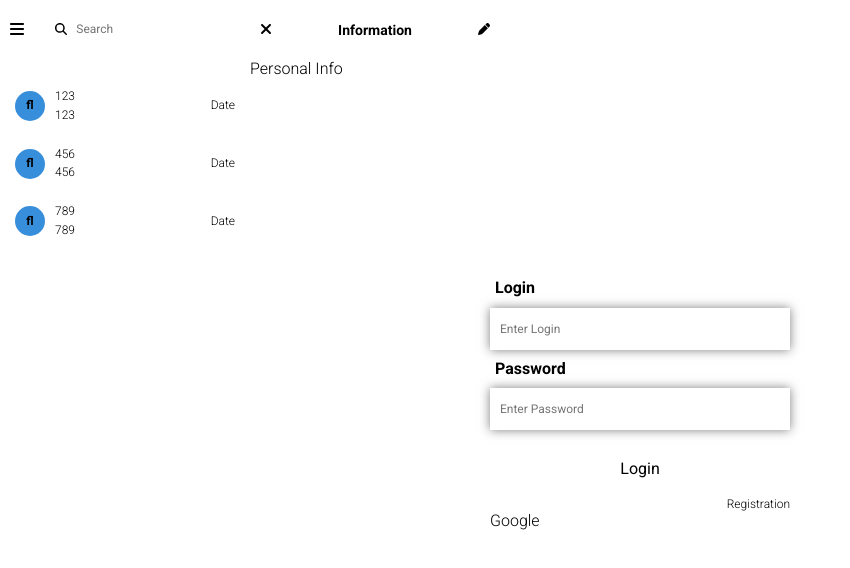
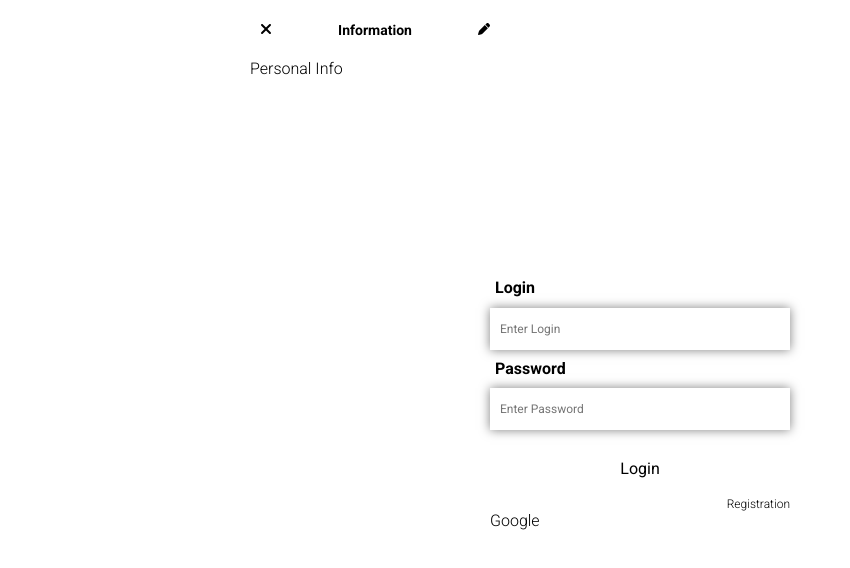
Before and after one commit to dima993993/Messanger-app, a React (Create React App) app: page /authorization in a window 1280 px wide. Shown: the top 568 px of the page, without its empty margins (0-850 px from the left). Built offline with nearby package versions, Linux system fonts and the light colour scheme; the HTML template or start-up script is replaced by a standard one.

Commit message:
add dialogs in left aside

```diff
--- a/src/App.js
+++ b/src/App.js
@@ -1,10 +1,12 @@
-import { useState } from "react";
+import { useEffect, useState } from "react";
 import { Routes, Route } from "react-router-dom";
 import { Content } from "./components/Content/Content";
 import { LeftAside } from "./components/LeftAside/LeftAside";
 import { RightAside } from "./components/RightAside/RightAside";
 import styled from "styled-components";
 import { Authorization } from "./components/Authorization/Authorization";
+import { connect } from "react-redux";
+import { useNavigate } from "react-router";
 
 const WrapperApp = styled.div`
   height: 100vh;
@@ -12,8 +14,16 @@ const WrapperApp = styled.div`
   overflow-x: hidden;
 `;
 
-const App = () => {
+const AppComponent = (props) => {
   let [openRightAside, setOpenRightAside] = useState(false);
+  let navigate = useNavigate();
+  useEffect(() => {
+    if (props.authorizedUser.length === 0) {
+      navigate("/authorization");
+    } else {
+      navigate("/");
+    }
+  }, [props.authorizedUser]);
   return (
     <WrapperApp>
       <LeftAside />
@@ -35,5 +45,11 @@ const App = () => {
     </WrapperApp>
   );
 };
+const mapStateToProps = (state) => {
+  return {
+    authorizedUser: state.usersReducer.authorizedUser,
+  };
+};
+const App = connect(mapStateToProps, {})(AppComponent);
 
 export default App;
--- a/src/components/Authorization/Authorization.jsx
+++ b/src/components/Authorization/Authorization.jsx
@@ -40,12 +40,6 @@ const WrapperAuthorized = styled.div`
 const AuthorizationComponent = (props) => {
   let login = useField("", { isEmpty: true, minLength: 9, maxLength: 13 });
   let password = useField("", { isEmpty: true, minLength: 6, maxLength: 10 });
-  let navigate = useNavigate();
-  useEffect(() => {
-    if (props.authorizedUser) {
-      navigate("/");
-    }
-  }, []);
 
   return (
     <WrapperAuthorized>
--- a/src/components/Content/Content.jsx
+++ b/src/components/Content/Content.jsx
@@ -1,9 +1,5 @@
-import { useEffect } from "react";
 import { connect } from "react-redux";
-import {
-  chooseCurrentDialog,
-  chooseCurrentDialogUser,
-} from "../../redux/dialogsReducer";
+import { chooseCurrentDialog } from "../../redux/dialogsReducer";
 import EnterMessege from "./EnterMessage";
 import HeaderContent from "./HeaderContent";
 import MessagesContainer from "./Messages/MessagesContainer";
@@ -32,11 +28,9 @@ const mapStateToProps = (state) => {
     dialogs: state.dialogsReducer.dialogs,
     currentDialog: state.dialogsReducer.currentDialog,
     messages: state.messagesReducer.messages,
-    currentDialogUser: state.dialogsReducer.currentDialogUser,
   };
 };
 
 export const Content = connect(mapStateToProps, {
   chooseCurrentDialog,
-  chooseCurrentDialogUser,
 })(ContentComponent);
--- a/src/components/LeftAside/Dialog.jsx
+++ b/src/components/LeftAside/Dialog.jsx
@@ -34,6 +34,7 @@ const DialogWrapper = styled.div`
 `;
 
 const Dialog = ({ dialog, userInfo, date, chooseCurrentDialog }) => {
+  console.log(userInfo);
   return (
     <DialogWrapper>
       <NavLink
@@ -43,16 +44,16 @@ const Dialog = ({ dialog, userInfo, date, chooseCurrentDialog }) => {
       >
         <div className="photo">
           <UserPhoto
-            photo={null}
-            firstName={"firstName"}
-            lastName={"lastName"}
+            photo={userInfo.photo}
+            firstName={userInfo.firstName}
+            lastName={userInfo.lastName}
           />
         </div>
         <div className="name_block">
-          <div>{dialog}</div>
-          <div>{dialog}</div>
+          <div>{userInfo.firstName + " " + userInfo.lastName}</div>
+          <div>{dialog.lastMessage}</div>
         </div>
-        <div className="date">Date</div>
+        <div className="date">{date}</div>
       </NavLink>
     </DialogWrapper>
   );
--- a/src/components/LeftAside/LeftAside.jsx
+++ b/src/components/LeftAside/LeftAside.jsx
@@ -2,11 +2,7 @@ import { connect } from "react-redux";
 import Dialog from "./Dialog";
 import HeaderLeftAside from "./HeaderLeftAside";
 import styled from "styled-components";
-import {
-  chooseCurrentDialog,
-  chooseCurrentDialogUser,
-} from "../../redux/dialogsReducer";
-let dialogs = ["123", "456", "789"];
+import { chooseCurrentDialog } from "../../redux/dialogsReducer";
 
 const LeftAsideWrapper = styled.div`
   background-color: var(--color-basic);
@@ -29,14 +25,36 @@ const DialogsContainer = styled.div`
 `;
 
 const LeftAsideComponent = (props) => {
+  console.log(props.authorizedUser);
   return (
     <LeftAsideWrapper>
-      <HeaderLeftAside />
-      <DialogsContainer>
-        {dialogs.map((dialog, index) => {
-          return <Dialog key={index} dialog={dialog} />;
-        })}
-      </DialogsContainer>
+      {props.authorizedUser.length > 0 ? (
+        <>
+          <HeaderLeftAside />
+          <DialogsContainer>
+            {props.dialogs.map((dialog, index) => {
+              let objUsers = Object.keys(dialog.userInfo);
+              let rules =
+                objUsers[0] === props.authorizedUser[0].idUser
+                  ? objUsers[0]
+                  : objUsers[1];
+              console.log(rules);
+
+              return (
+                <Dialog
+                  key={index}
+                  dialog={dialog}
+                  chooseCurrentDialog={props.chooseCurrentDialog}
+                  userInfo={dialog.userInfo[rules]}
+                  date={dialog.date.getHours() + ":" + dialog.date.getMinutes()}
+                />
+              );
+            })}
+          </DialogsContainer>
+        </>
+      ) : (
+        <div></div>
+      )}
     </LeftAsideWrapper>
   );
 };
@@ -44,13 +62,10 @@ const LeftAsideComponent = (props) => {
 const mapStateToProps = (state) => {
   return {
     dialogs: state.dialogsReducer.dialogs,
-    messages: state.messagesReducer.messages,
-    authorizationUser: state.usersReducer.authorizationUser,
-    currentDialogUser: state.dialogsReducer.currentDialogUser,
+    authorizedUser: state.usersReducer.authorizedUser,
   };
 };
 
 export const LeftAside = connect(mapStateToProps, {
   chooseCurrentDialog,
-  chooseCurrentDialogUser,
 })(LeftAsideComponent);
--- a/src/redux/dialogsReducer.js
+++ b/src/redux/dialogsReducer.js
@@ -1,12 +1,10 @@
 import dialogs from "./../server/dialogs";
 
 const CURRENT_DIALOG = "CURRENT_DIALOG";
-const CURRENT_DIALOG_USER = "CURRENT_DIALOG_USER";
 
 const initialState = {
   dialogs: dialogs,
   currentDialog: null,
-  currentDialogUser: null,
 };
 
 const dialogsReducer = (state = initialState, action) => {
@@ -27,9 +25,5 @@ export const chooseCurrentDialog = (dialog) => ({
   type: CURRENT_DIALOG,
   dialog,
 });
-export const chooseCurrentDialogUser = (idUser) => ({
-  type: CURRENT_DIALOG_USER,
-  idUser,
-});
 
 export default dialogsReducer;
--- a/src/redux/usersReducer.js
+++ b/src/redux/usersReducer.js
@@ -4,7 +4,7 @@ const USER_AUTHORIZATION = "USER_AUTHORIZATION";
 
 const initialState = {
   users: users,
-  authorizedUser: null,
+  authorizedUser: [],
 };
 
 const usersReducer = (state = initialState, action) => {
--- a/src/server/users.js
+++ b/src/server/users.js
@@ -14,6 +14,7 @@ const users = [
         "https://images.unsplash.com/photo-1566275529824-cca6d008f3da?ixlib=rb-4.0.3&ixid=MnwxMjA3fDB8MHxzZWFyY2h8NXx8cGhvdG98ZW58MHx8MHx8&w=1000&q=80",
       aboutMe: "qwerty qwerty qwerty",
     },
+    chats: [1001, 1002],
   },
   {
     idUser: 2,
@@ -30,6 +31,7 @@ const users = [
         "https://play-lh.googleusercontent.com/zg-BpJxDelX2-C6GxWOrdYwmrM8ekYwdHXNo4INck2C66kzDsJRhm3ggz6b-y7EWOQ",
       aboutMe: "lorem lorem lorem lorem lorem lorem",
     },
+    chats: [1001],
   },
   {
     idUser: 3,
@@ -45,6 +47,7 @@ const users = [
       photo: "",
       aboutMe: "01010101010101010101",
     },
+    chats: [1002],
   },
   {
     idUser: 4,
@@ -61,6 +64,7 @@ const users = [
         "https://www.paperlessmovement.com/wp-content/uploads/2019/09/o2dvsv2pnhe.jpg",
       aboutMe: "lorem lorem lorem lorem lorem lorem",
     },
+    chats: [],
   },
 ];
 
```
